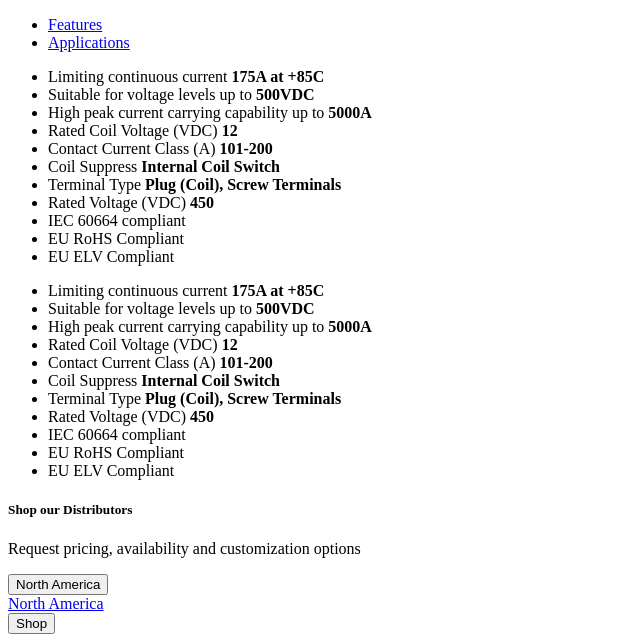
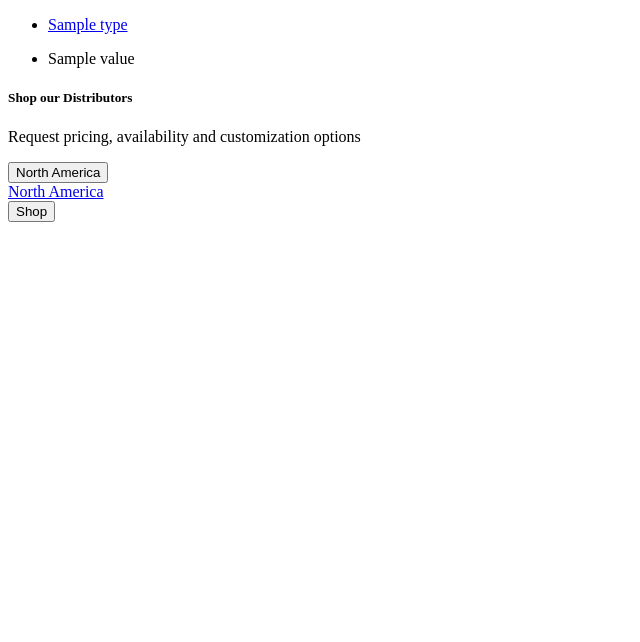
Before and after one commit to sharpertool/datapages, a Django app: template django_root/datasheet/templates/datasheet/partials/product_slider.html in a window 1280 px wide. Shown: the part 344-986 px from the top of the page, without its empty margins (0-640 px from the left). After the commit the page ends 566 px from the top, so only its background shows below. Run offline with Django 3.2, Linux system fonts and the light colour scheme; the template is opened without the code that fills it: most values are stand-ins (such as "Sample title", 1, 10 or a date in 2020).

Commit message:
Display features and applications data

```diff
--- a/django_root/datasheet/models.py
+++ b/django_root/datasheet/models.py
@@ -60,6 +60,10 @@
     date = models.DateField("Post date")
     intro = models.CharField(max_length=250, blank=True)
     body = RichTextField(blank=True)
+    attributes = StreamField([
+        ('features', FeaturesBlock()),
+        ('applications', ApplicationsBlock())
+    ], blank=True)
     carousel = StreamField([
         ('image', CarouselImageBlock()),
         ('embed', CarouselEmbedBlock()),
@@ -102,8 +106,8 @@
             FieldPanel('tags'),
         ], heading="DataSheet Information"),
         FieldPanel('intro'),
-        InlinePanel('features', label="Features"),
         FieldPanel('body', classname="full"),
+        StreamFieldPanel('attributes'),
         StreamFieldPanel('carousel'),
         StreamFieldPanel('stream1'),
         InlinePanel('related_links', label="Related Links"),
--- a/django_root/datasheet/templates/datasheet/partials/product_slider.html
+++ b/django_root/datasheet/templates/datasheet/partials/product_slider.html
@@ -1,4 +1,4 @@
-{% load wagtailcore_tags %}
+{% load wagtailcore_tags utility_tags %}
 
 <div class="row">
     <div class="col-lg-6">
@@ -47,42 +47,25 @@
 
     <div class="col-lg-6" id="product_info">
         <ul class="nav nav-pills">
-            <li class="nav-item">
-                <a href="#features" class="nav-link active" data-toggle="tab">Features</a>
-            </li>
-            <li class="nav-item">
-                <a href="#applications" class="nav-link" data-toggle="tab">Applications</a>
-            </li>
+            {% for attribute in page.attributes.stream_data %}
+                <li class="nav-item">
+                    <a href="#{{ attribute.type }}"
+                       class="nav-link {% if forloop.counter == 1 %}active{% endif %}"
+                       data-toggle="tab">{{ attribute.type|capfirst }}</a>
+                </li>
+            {% endfor %}
         </ul>
 
         <div class="tab-content">
-            <ul class="tab-pane fade show active" id="features">
-                <li>Limiting continuous current <strong>175A at +85C</strong></li>
-                <li>Suitable for voltage levels up to <strong>500VDC</strong></li>
-                <li>High peak current carrying capability up to <strong>5000A</strong></li>
-                <li>Rated Coil Voltage (VDC) <strong>12</strong></li>
-                <li>Contact Current Class (A) <strong>101-200</strong></li>
-                <li>Coil Suppress <strong>Internal Coil Switch</strong></li>
-                <li>Terminal Type <strong>Plug (Coil), Screw Terminals</strong></li>
-                <li>Rated Voltage (VDC) <strong>450</strong></li>
-                <li>IEC 60664 compliant</li>
-                <li>EU RoHS Compliant</li>
-                <li>EU ELV Compliant</li>
-            </ul>
-
-            <ul class="tab-pane fade" id="applications">
-                <li>Limiting continuous current <strong>175A at +85C</strong></li>
-                <li>Suitable for voltage levels up to <strong>500VDC</strong></li>
-                <li>High peak current carrying capability up to <strong>5000A</strong></li>
-                <li>Rated Coil Voltage (VDC) <strong>12</strong></li>
-                <li>Contact Current Class (A) <strong>101-200</strong></li>
-                <li>Coil Suppress <strong>Internal Coil Switch</strong></li>
-                <li>Terminal Type <strong>Plug (Coil), Screw Terminals</strong></li>
-                <li>Rated Voltage (VDC) <strong>450</strong></li>
-                <li>IEC 60664 compliant</li>
-                <li>EU RoHS Compliant</li>
-                <li>EU ELV Compliant</li>
-            </ul>
+            {% for attribute in page.attributes.stream_data %}
+                <ul class="tab-pane fade show {% if forloop.counter == 1 %}active{% endif %}" id="{{ attribute.type }}">
+                    {% with attribute.value|lookup:attribute.type as items %}
+                        {% for item in items %}
+                            <li>{{ item|safe }}</li>
+                        {% endfor %}
+                    {% endwith %}
+                </ul>
+            {% endfor %}
         </div>
 
         <div class="card" id="distributors">
--- /dev/null
+++ b/django_root/datasheet/templatetags/utility_tags.py
@@ -0,0 +1,7 @@
+from django import template
+
+register = template.Library()
+
+@register.filter
+def lookup(list, index):
+    return list[index]
```
Also changed, not shown: django_root/datasheet/blocks.py (+8 -4 lines), django_root/datasheet/migrations/0015_auto_20180314_0451.py (added), django_root/datasheet/migrations/0016_auto_20180314_0526.py (added).
